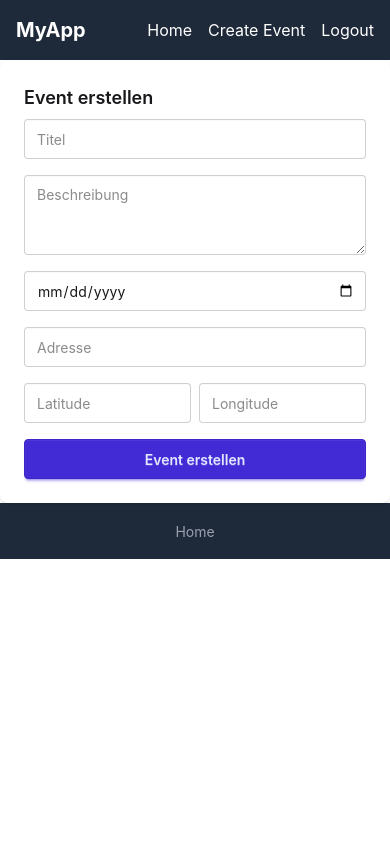
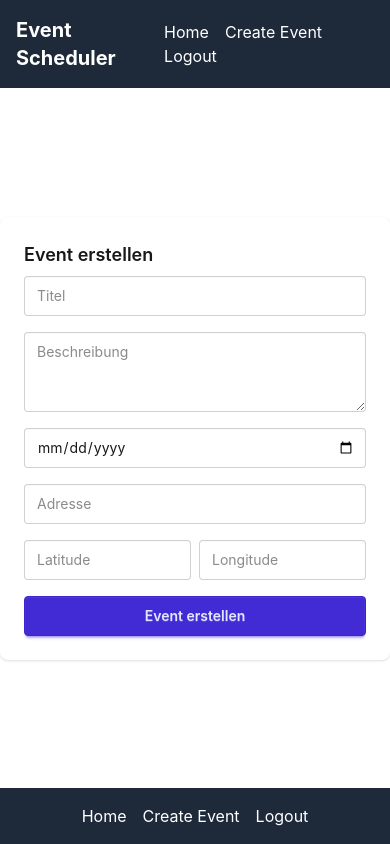
Before and after one commit to ElGumbo/event-scheduler, a React (Vite) app: page /create-event in a window 390 px wide. Built offline with nearby package versions, Linux system fonts and the light colour scheme; sample sign-in values are in the browser's storage.

Commit message:
style: improve responsive layout, center forms, and update footer links

```diff
--- a/src/components/events/EventList.jsx
+++ b/src/components/events/EventList.jsx
@@ -3,7 +3,7 @@ import EventCard from "./EventCard";
 
 export default function EventList({ events = [] }) {
   return (
-    <div className='grid grid-cols-[repeat(auto-fill,minmax(24rem,1fr))] gap-6 p-20'>
+    <div className='grid grid-cols-[repeat(auto-fill,minmax(min(24rem,100%),1fr))] gap-6 p-4 md:p-20'>
       {[...events]
         .sort((a, b) => new Date(b.date) - new Date(a.date))
         .map((event) => (
--- a/src/components/layout/Footer.jsx
+++ b/src/components/layout/Footer.jsx
@@ -1,14 +1,44 @@
 import React from "react";
-import { Link } from "react-router";
+import { Link, useNavigate } from "react-router";
+import { getToken, removeToken } from "../../utils/auth";
 
 export default function Footer() {
+  const token = getToken();
+  const navigate = useNavigate();
+
   return (
     <footer className='p-4 bg-gray-800 text-white mt-auto'>
       <div className='container mx-auto flex flex-col justify-between items-center'>
         <div className='space-x-4'>
-          <Link to='/' className='text-sm text-gray-400 hover:text-white'>
+          <Link to='/'>
             Home
           </Link>
+          {!token && (
+            <>
+              <Link to='/sign-up' className='hover:underline'>
+                Sign up
+              </Link>
+              <Link to='/sign-in' className='hover:underline'>
+                Sign in
+              </Link>
+            </>
+          )}
+          {token && (
+            <>
+              <Link to='/create-event' className='hover:underline'>
+                Create Event
+              </Link>
+              <button
+                onClick={() => {
+                  removeToken();
+                  navigate("/");
+                }}
+                className='hover:underline'
+              >
+                Logout
+              </button>
+            </>
+          )}
         </div>
       </div>
     </footer>
--- a/src/components/layout/MainLayout.jsx
+++ b/src/components/layout/MainLayout.jsx
@@ -6,9 +6,13 @@ import Footer from "./Footer";
 export default function MainLayout() {
   return (
     <>
-      <Navbar />
-      <Outlet />
-      <Footer />
+      <div className='flex flex-col min-h-screen'>
+        <Navbar />
+        <main className='flex flex-1 flex-col'>
+          <Outlet />
+        </main>
+        <Footer />
+      </div>
     </>
   );
 }
--- a/src/components/layout/Navbar.jsx
+++ b/src/components/layout/Navbar.jsx
@@ -10,7 +10,7 @@ export default function Navbar() {
     <nav className='p-4 bg-gray-800 text-white'>
       <div className='container mx-auto flex justify-between items-center'>
         <Link to='/' className='hover:underline'>
-          <span className='text-xl font-bold'>MyApp</span>
+          <span className='text-xl font-bold'>Event Scheduler</span>
         </Link>
         <div className='space-x-4'>
           <Link to='/' className='hover:underline'>
```
Also changed, not shown: src/pages/SignIn.jsx (+25 -16 lines).
